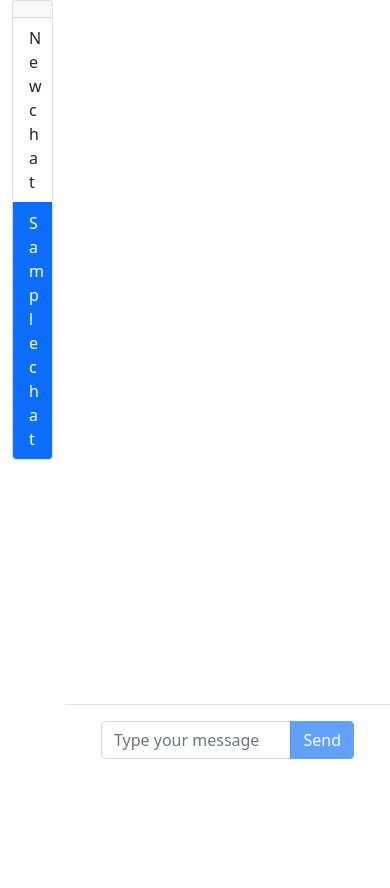
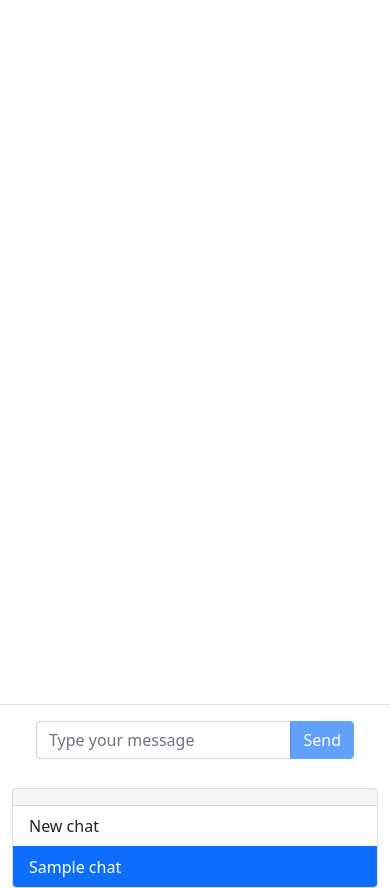
Before and after one commit to mkmenta/chatgpt-research, a Flask app: template templates/chat/chat2.html in a window 390 px wide. Shown: the part 56-944 px from the top of the page. Before the commit the page ends 815 px from the top, so only its background shows below. Run offline with Flask 2, Linux system fonts and the light colour scheme; the template is opened without the code that fills it: most values are stand-ins (such as "Sample title", 1, 10 or a date in 2020).

Commit message:
Make it a bit responsive

```diff
--- a/templates/chat/chat2.html
+++ b/templates/chat/chat2.html
@@ -2,7 +2,7 @@
 {% block body %}
 <div class="row h-100">
     {# Left sidebar #}
-    <div class="col-2">
+    <div class="col-12 col-md-2 order-1 order-md-0">
         <div class="card overflow-auto" style="max-height: 90vh">
             {# Username or selector #}
             <div class="card-header">
@@ -39,7 +39,7 @@
         </div>
     </div>
     {# Chat #}
-    <div class="col-10 h-100 d-flex flex-column">
+    <div class="col-12 col-md-10 order-0 order-md-1 h-100 d-flex flex-column">
         {# Conversation #}
         <main class="row overflow-auto" id="allMessages" style="max-height: 80vh">
             {% if current_chat is not none%}
```
